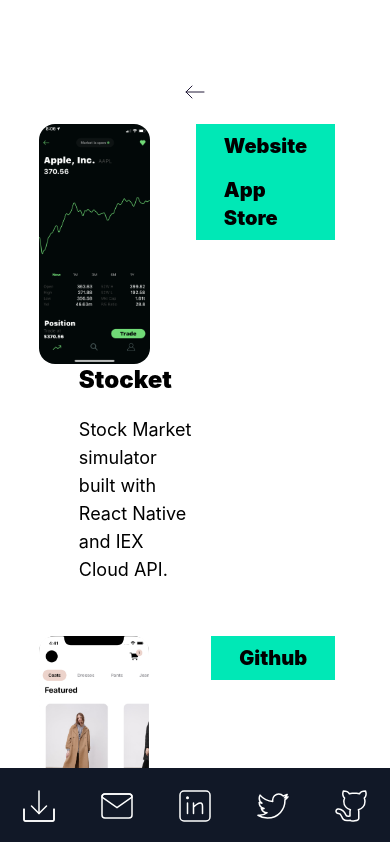
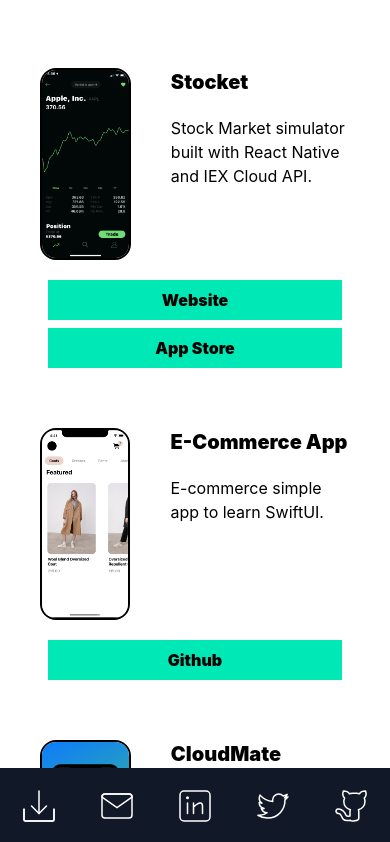
Before and after one commit to corasan/henrypl.com, a React (Create React App) app: page /projects in a window 390 px wide. Shown: the top 842 px of the page. Built offline with nearby package versions, Linux system fonts and the light colour scheme.

Commit message:
visual update to be mobile friendly

```diff
--- a/src/App.tsx
+++ b/src/App.tsx
@@ -8,7 +8,7 @@
 function App() {
   return (
     <Router>
-      <div className="flex flex-col min-h-screen justify-center items-center px-12 py-20 sm:px-24">
+      <div className="flex flex-col min-h-screen justify-center items-center px-10 pt-12 sm:px-24 sm:pt-24">
         <Switch>
           <Route exact path="/">
             <About />
--- a/src/components/ElevatedButton.tsx
+++ b/src/components/ElevatedButton.tsx
@@ -2,14 +2,14 @@
 import { ProjectUrl } from '../pages/Projects'
 
 const ElevatedButton: React.FC<ProjectUrl> = ({ title, url }: ProjectUrl) => (
-  <div className="bg-black mr-4">
+  <div className="bg-black mb-2 mx-2">
     <a
       href={url}
-      className="flex justify-center w-full pt-2 pb-2 pl-7 pr-7 bg-accent transition duration-500 ease-in-out transform hover:translate-x-1 hover:-translate-y-1"
+      className="flex justify-center pt-2 pb-2 pl-7 pr-7 bg-accent transition duration-500 ease-in-out transform hover:translate-x-1 hover:-translate-y-1"
       target={url ?? undefined}
       rel="noreferrer"
     >
-      <p className="font-black text-xl">{title}</p>
+      <p className="font-black text-base sm:text-xl">{title}</p>
     </a>
   </div>
 )
--- a/src/pages/About.tsx
+++ b/src/pages/About.tsx
@@ -18,7 +18,7 @@
             <div className="inline-block border-b-2 border-accent pb-1 mt-8">
               <Link
                 to="/projects"
-                className="text-2xl text-accent font-extrabold inline cursor-pointer"
+                className="text-xl sm:text-2xl text-accent font-extrabold inline cursor-pointer"
               >
                 My projects
               </Link>
--- a/src/pages/Projects.tsx
+++ b/src/pages/Projects.tsx
@@ -18,25 +18,22 @@
 
 const Projects: React.FC = () => (
   <>
-    <div className="flex flex-row justify-start items-start max-w-full">
-      <ArrowLeft />
-      <span />
-    </div>
+    <div className="flex flex-row justify-start items-start max-w-full">{/* <ArrowLeft /> */}</div>
     <CardContainer>
       <>
         {data.projects.map((el: Project, i) => (
-          <div key={i} className="flex flex-row pt-5 pb-8">
-            <div>
-              <img src={el.image} className="max-w-5xl max-h-60 rounded-2xl" />
-              <div className="flex flex-col justify-between pl-10">
-                <div>
-                  <p className="text-2xl font-black sm:text-4xl">{el.name}</p>
-                  <p className="text-lg pt-5">{el.description}</p>
-                </div>
+          <div key={i} className="flex flex-col pt-5 pb-8">
+            <div className="flex max-w-full">
+              <img
+                src={el.image}
+                className="max-w-3xl max-h-48 sm:max-w-5xl sm:max-h-60 rounded-2xl border-black border-2"
+              />
+              <div className="pl-10">
+                <p className="text-xl font-black sm:text-4xl">{el.name}</p>
+                <p className="text-base sm:text-lg pt-5">{el.description}</p>
               </div>
             </div>
-
-            <div className="flex flex-col">
+            <div className="flex flex-col sm:flex-row pt-5 sm:pl-40">
               {el.urls.map(({ url, title }, subIndex) => (
                 <ElevatedButton url={url} title={title} key={subIndex} />
               ))}
```
Also changed, not shown: 1 other file (tests, documents, lock files or other folders).
